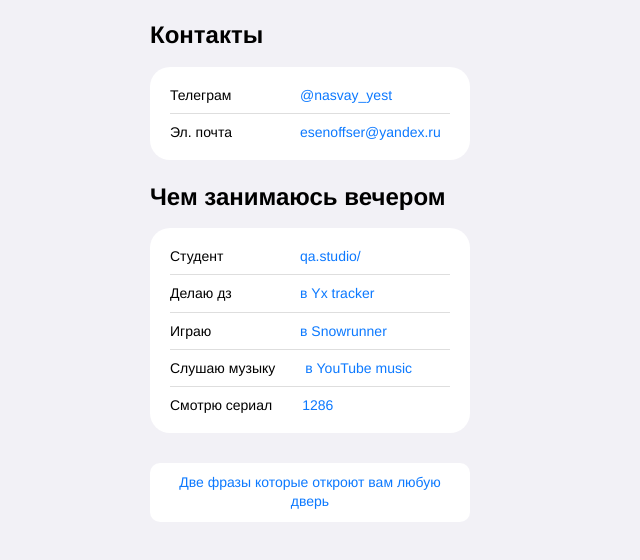
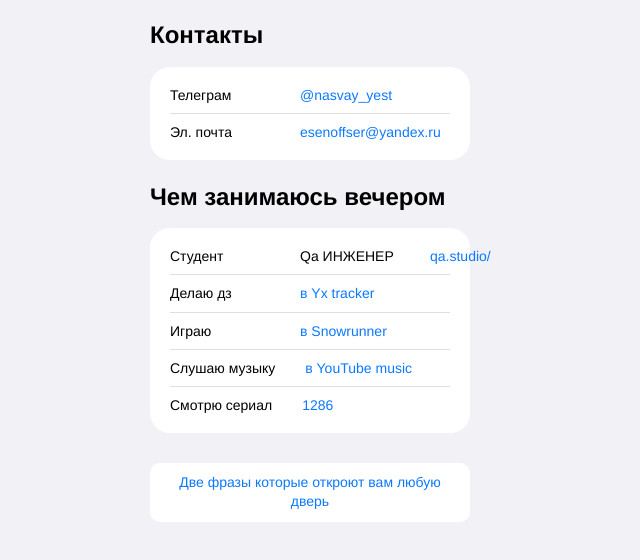
Before and after one commit to serdarEsenov-qastudent/cv2, a plain HTML site: page index.html in a window 1280 px wide. Shown: the part 162-722 px from the top of the page, without its empty margins (330-970 px from the left). Drawn offline with Linux system fonts and the light colour scheme.

Commit message:
novyy paragraf

```diff
--- a/index.html
+++ b/index.html
@@ -37,6 +37,7 @@
         <ul class="links__container">
           <li class="links__link">
             <p class="links__title">Студент</p>
+            <p class="links__title">Qa ИНЖЕНЕР</p>
             <a class="linsk__link" href="@nasvay_yest">qa.studio/</a>
           </li>
           <li class="links__link">
```
